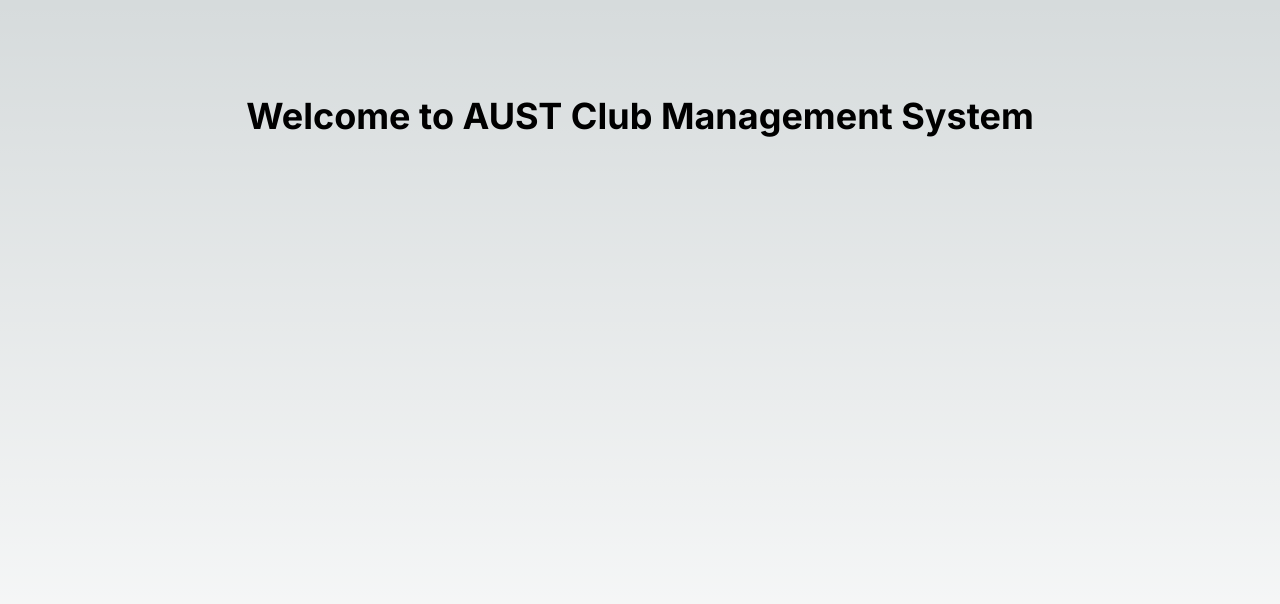
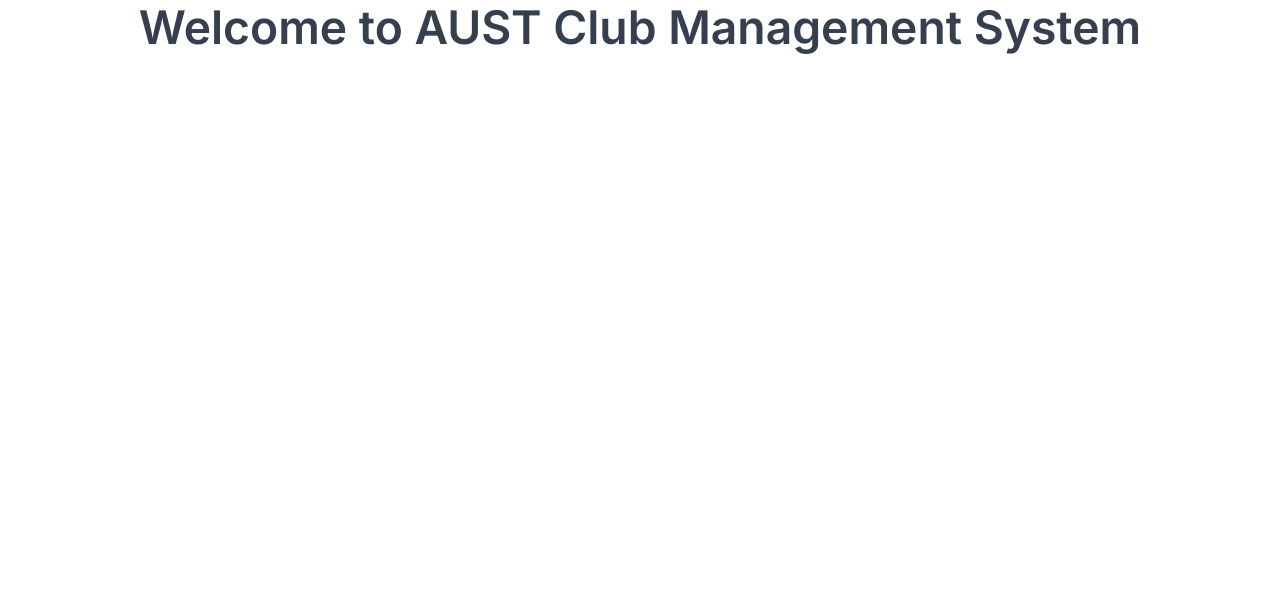
Before and after one commit to alaminXpro/aust-cms, a Next.js app in the folder client/: page / in a window 1280 px wide. Shown: the top 604 px of the page. Built offline with nearby package versions, Linux system fonts and the light colour scheme.

Commit message:
Preloader Effect Added
Signed-off-by: alaminxpro <alaminxpro@gmail.com>

```diff
--- a/client/src/pages/_app.js
+++ b/client/src/pages/_app.js
@@ -1,5 +1,39 @@
-import "@/styles/globals.css";
+import Preloader from "../components/elements/Preloader"
+import { useEffect, useState } from "react"
+import 'swiper/css'
+import 'swiper/css/navigation'
+import 'swiper/css/pagination'
 
-export default function App({ Component, pageProps }) {
-  return <Component {...pageProps} />;
+import "/public/css/bootstrap.min.css"
+import "/public/css/flaticon.css"
+import "/public/css/menu.css"
+import "/public/css/dropdown-effects/fade-down.css"
+import "/public/css/lunar.css"
+// import "/public/css/magnific-popup.css"
+// import "/public/css/owl.carousel.min.css"
+// import "/public/css/owl.theme.default.min.css"
+// import SmoothScroll from "/components/elements/SmoothScroll"
+import "/public/css/animate.css"
+import "/public/css/pink-theme.css"
+import "/public/css/responsive.css"
+
+function MyApp({ Component, pageProps }) {
+
+    const [loading, setLoading] = useState(true)
+    useEffect(() => {
+        setTimeout(() => {
+            setLoading(false)
+        }, 1000)
+
+    }, [])
+    return (<>
+        {/* <SmoothScroll /> */}
+        {!loading ? (
+            <Component {...pageProps} />
+        ) : (
+            <Preloader />
+        )}
+    </>)
 }
+
+export default MyApp
```
